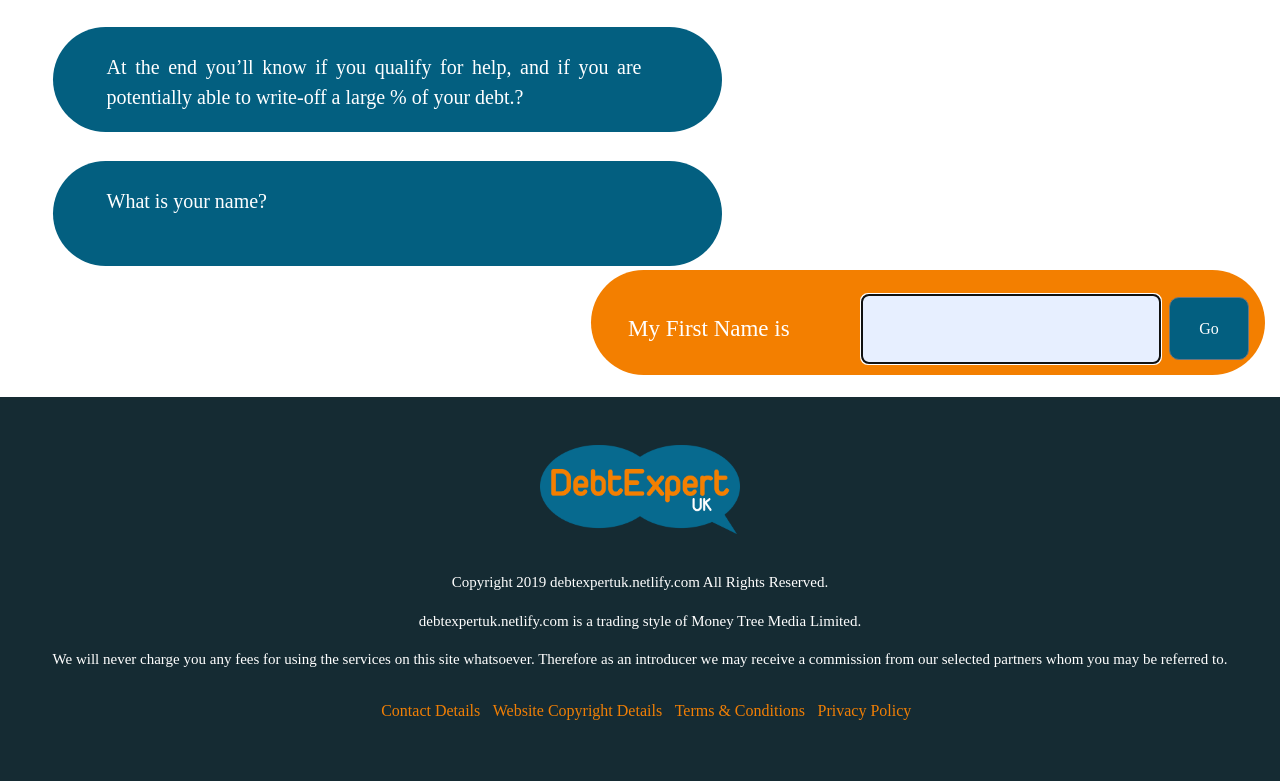
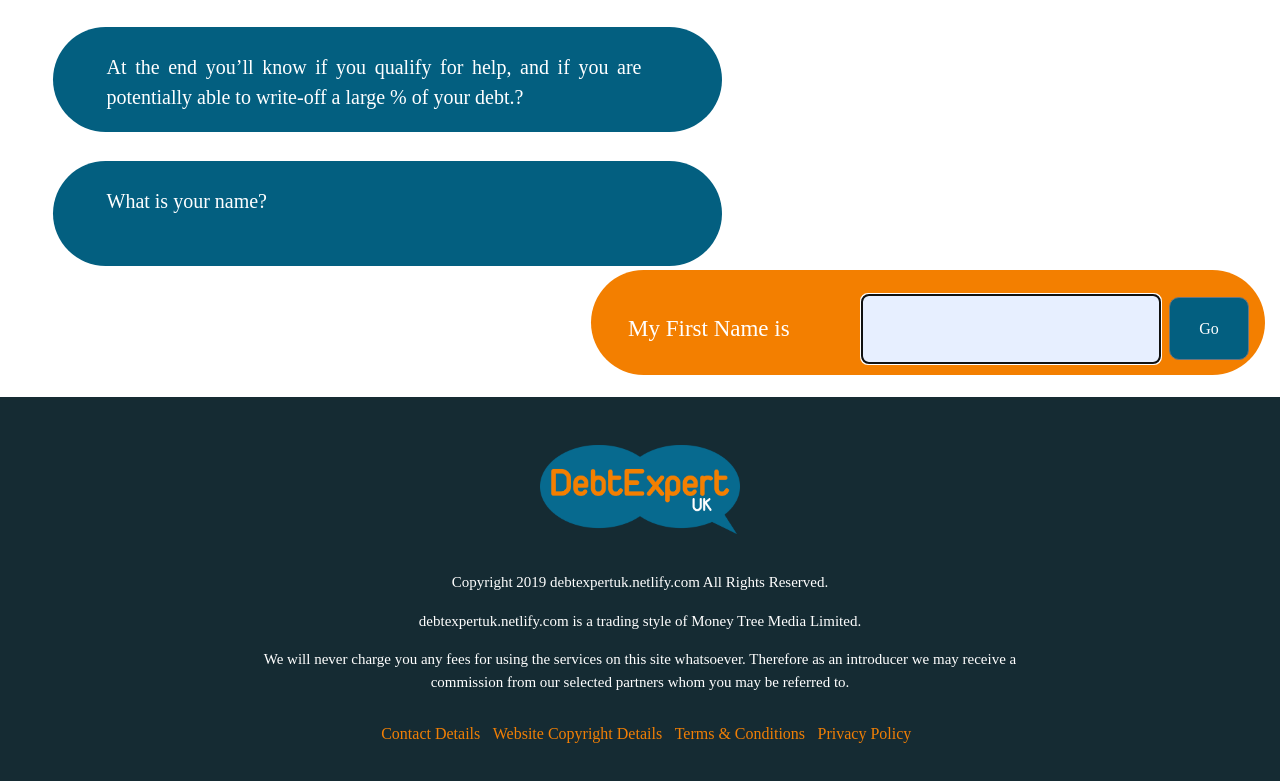
Before and after one commit to akashahmad/leads-bpo, a React (Create React App) app: page /chat in a window 1280 px wide. Shown: the part 385-1166 px from the top of the page. Built offline with nearby package versions, Linux system fonts and the light colour scheme; a web font is replaced by a local one.

Commit message:
Homepage Updated

```diff
--- a/public/index.html
+++ b/public/index.html
@@ -3,7 +3,7 @@
   <head>
     <link href="https://fonts.googleapis.com/css?family=Roboto&display=swap" rel="stylesheet">
     <meta charset="utf-8" />
-    <link rel="icon" href="newLogo.png"/>
+    <link rel="icon" href="newLogo.png" style="width: 60px ; height: 30px;"/>
     <meta name="viewport" content="width=device-width, initial-scale=1" />
     <meta name="theme-color" content="#000000" />
     <meta
@@ -26,7 +26,7 @@
       work correctly both with client-side routing and a non-root public URL.
       Learn how to configure a non-root public URL by running `npm run build`.
     -->
-    <title>React App</title>
+    <title>Debt Expert UK</title>
   </head>
   <body>
     <noscript>You need to enable JavaScript to run this app.</noscript>
--- a/src/asserts/style/responsive.css
+++ b/src/asserts/style/responsive.css
@@ -601,4 +601,8 @@ margin-left: -10%;
     .button-text1 {
         margin-top: 0px!important;
     }
+    .last-pargraph-width {
+        width: 800px;
+        text-align: center;
+    }
 }
--- a/src/component/section-7/style.js
+++ b/src/component/section-7/style.js
@@ -60,12 +60,12 @@ export default()=>(
             font-size: 25px;
             color: #f38524;
             font-weight: 500;
-            width: 374px;
+            width: 452px;
             text-align: center;
         }
         .right-paragraph2-section7{
             font-size: 21px;
-            width: 360px;
+            width: 392px;
             // padding-left: 4px;
             color: #5896af;
         }
```
Also changed, not shown: src/asserts/images/Logo2.png (added).
